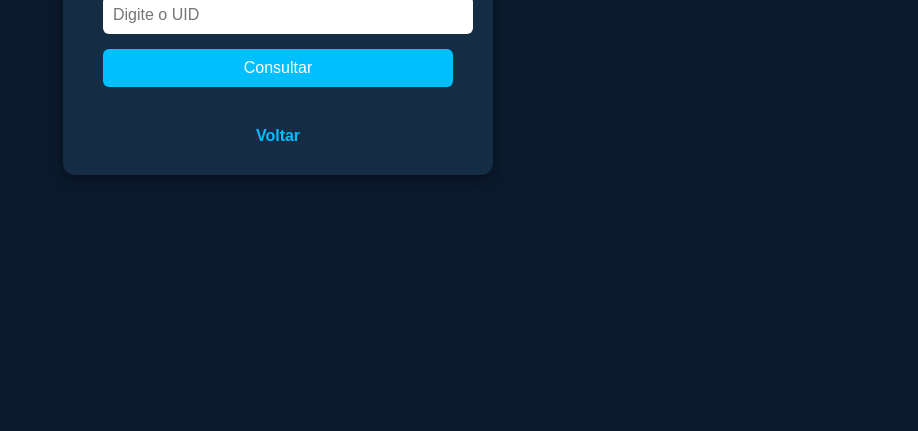
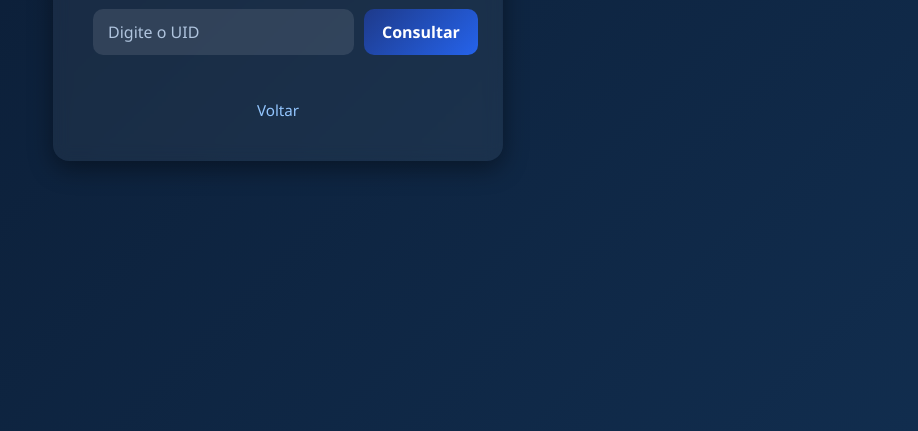
Before and after one commit to PedroFialhoo/RFID, a website: page views/consultar.html in a window 1280 px wide. Shown: the part 369-800 px from the top of the page, without its empty margins (362-1280 px from the left). Drawn offline with Linux system fonts and the light colour scheme.

Commit message:
refactor front-end

```diff
--- a/css/cadastrar.css
+++ b/css/cadastrar.css
@@ -1,62 +1,104 @@
-body {
+/* Reset básico */
+* {
     margin: 0;
-    font-family: Arial, sans-serif;
-    background-color: #0d1117;
-    color: #ffffff;
-    display: flex;
-    justify-content: center;
-    align-items: center;
-    height: 100vh;
+    padding: 0;
+    box-sizing: border-box;
+    font-family: "Segoe UI", Roboto, Arial, sans-serif;
 }
 
-.container {
-    text-align: center;
-    background-color: #161b22;
-    padding: 40px;
-    border-radius: 12px;
-    box-shadow: 0 0 20px #1c8cff33;
+/* Fundo em azul escuro com gradiente */
+body {
+    height: 100vh;
+    display: flex;
+    align-items: center;
+    justify-content: center;
+    background: linear-gradient(135deg, #0a192f, #112d4e);
+    color: #f0f4f8;
 }
 
-h1 {
-    color: #58a6ff;
-    margin-bottom: 30px;
+/* Container central */
+.container {
+    width: 100%;
+    max-width: 400px;
+    text-align: center;
+    padding: 40px;
+    background: rgba(255, 255, 255, 0.05);
+    border-radius: 16px;
+    backdrop-filter: blur(8px);
+    box-shadow: 0 8px 25px rgba(0, 0, 0, 0.4);
+    animation: fadeIn 1s ease;
 }
 
-input {
-    display: block;
-    margin: 10px auto;
-    padding: 12px;
-    width: 250px;
-    border: none;
-    border-radius: 6px;
-    background-color: #0d1117;
+/* Título */
+.container h1 {
+    font-size: 1.9rem;
+    margin-bottom: 25px;
     color: #ffffff;
-    border: 1px solid #58a6ff;
 }
 
-button {
-    margin-top: 20px;
-    padding: 12px 25px;
+/* Formulário */
+form {
+    display: flex;
+    flex-direction: column;
+    gap: 15px;
+    margin-bottom: 20px;
+}
+
+/* Campos de entrada */
+form input {
+    padding: 12px 15px;
     border: none;
-    border-radius: 6px;
-    background-color: #58a6ff;
-    color: #0d1117;
-    font-weight: bold;
-    cursor: pointer;
+    border-radius: 10px;
+    outline: none;
+    font-size: 1rem;
+    color: #fff;
+    background: rgba(255, 255, 255, 0.1);
     transition: 0.3s;
 }
 
-button:hover {
-    background-color: #1c8cff;
+form input::placeholder {
+    color: #b0c4de;
 }
 
+form input:focus {
+    background: rgba(255, 255, 255, 0.2);
+    box-shadow: 0 0 0 2px #2563eb;
+}
+
+/* Botão principal */
+form button {
+    padding: 12px;
+    border: none;
+    border-radius: 10px;
+    font-size: 1rem;
+    font-weight: 600;
+    color: #fff;
+    background: linear-gradient(135deg, #1e3a8a, #2563eb);
+    cursor: pointer;
+    transition: all 0.3s ease;
+}
+
+form button:hover {
+    background: linear-gradient(135deg, #2563eb, #3b82f6);
+    transform: translateY(-2px);
+}
+
+/* Botão voltar */
 .back {
     display: inline-block;
-    margin-top: 20px;
-    color: #58a6ff;
+    margin-top: 10px;
+    font-size: 0.95rem;
     text-decoration: none;
+    color: #93c5fd;
+    transition: color 0.3s;
 }
 
 .back:hover {
-    text-decoration: underline;
+    color: #ffffff;
 }
+
+/* Animação de entrada */
+@keyframes fadeIn {
+    from { opacity: 0; transform: scale(0.95); }
+    to { opacity: 1; transform: scale(1); }
+}
--- a/css/consultar.css
+++ b/css/consultar.css
@@ -1,89 +1,142 @@
-body {
+/* Reset básico */
+* {
     margin: 0;
-    font-family: 'Arial', sans-serif;
-    background: #0b1a2d;
-    color: #ffffff;
-    display: flex;
-    justify-content: center;
-    align-items: center;
-    height: 100vh;
+    padding: 0;
+    box-sizing: border-box;
+    font-family: "Segoe UI", Roboto, Arial, sans-serif;
 }
 
-.container {
-    background: #142c44;
-    padding: 30px 40px;
-    border-radius: 12px;
-    box-shadow: 0 4px 15px rgba(0,0,0,0.4);
-    text-align: center;
-    width: 350px;
+/* Fundo em azul escuro com gradiente */
+body {
+    height: 100vh;
+    display: flex;
+    align-items: center;
+    justify-content: center;
+    background: linear-gradient(135deg, #0a192f, #112d4e);
+    color: #f0f4f8;
 }
 
-h1 {
-    margin-bottom: 20px;
-    color: #00bfff;
+/* Container central */
+.container {
+    width: 100%;
+    max-width: 450px;
+    text-align: center;
+    padding: 40px;
+    background: rgba(255, 255, 255, 0.05);
+    border-radius: 16px;
+    backdrop-filter: blur(8px);
+    box-shadow: 0 8px 25px rgba(0, 0, 0, 0.4);
+    animation: fadeIn 1s ease;
 }
 
-form input {
-    width: 100%;
-    padding: 10px;
-    margin-bottom: 15px;
-    border: none;
-    border-radius: 6px;
-    outline: none;
-    font-size: 16px;
+/* Título */
+.container h1 {
+    font-size: 2rem;
+    margin-bottom: 25px;
+    color: #ffffff;
 }
 
-form button {
-    width: 100%;
-    padding: 10px;
-    background: #00bfff;
+/* Formulário */
+form {
+    display: flex;
+    gap: 10px;
+    margin-bottom: 25px;
+}
+
+/* Campo de entrada */
+form input {
+    flex: 1;
+    padding: 12px 15px;
     border: none;
-    border-radius: 6px;
+    border-radius: 10px;
+    outline: none;
+    font-size: 1rem;
     color: #fff;
-    font-size: 16px;
-    cursor: pointer;
+    background: rgba(255, 255, 255, 0.1);
     transition: 0.3s;
 }
 
-form button:hover {
-    background: #009acd;
+form input::placeholder {
+    color: #b0c4de;
 }
 
-.resultado {
-    margin-top: 20px;
+form input:focus {
+    background: rgba(255, 255, 255, 0.2);
+    box-shadow: 0 0 0 2px #2563eb;
 }
 
+/* Botão */
+form button {
+    padding: 12px 18px;
+    border: none;
+    border-radius: 10px;
+    font-size: 1rem;
+    font-weight: 600;
+    color: #fff;
+    background: linear-gradient(135deg, #1e3a8a, #2563eb);
+    cursor: pointer;
+    transition: all 0.3s ease;
+}
+
+form button:hover {
+    background: linear-gradient(135deg, #2563eb, #3b82f6);
+    transform: translateY(-2px);
+}
+
+/* Área de resultado */
+.resultado {
+    margin-top: 15px;
+}
+
+/* Card de resultado */
 .card {
-    background: #1f3a5f;
-    padding: 15px 20px;
-    border-radius: 10px;
-    box-shadow: 0 2px 8px rgba(0,0,0,0.3);
+    background: rgba(255, 255, 255, 0.08);
+    border-radius: 12px;
+    padding: 20px;
+    margin-top: 10px;
     text-align: left;
+    box-shadow: 0 4px 15px rgba(0, 0, 0, 0.3);
+    animation: fadeInUp 0.6s ease;
 }
 
 .card h2 {
-    margin: 0 0 10px 0;
-    color: #00ffff;
+    margin-bottom: 8px;
+    color: #93c5fd;
 }
 
 .card p {
-    margin: 0;
-    font-size: 14px;
+    font-size: 0.95rem;
+    color: #f0f4f8;
 }
 
+/* Mensagem de erro */
 .erro {
-    color: #ff4d4d;
-    font-weight: bold;
+    color: #f87171;
+    font-weight: 600;
+    margin-top: 10px;
 }
 
+/* Link voltar */
 .back {
     display: inline-block;
     margin-top: 20px;
-    color: #00bfff;
+    font-size: 0.95rem;
     text-decoration: none;
-    font-weight: bold;
+    color: #93c5fd;
+    transition: color 0.3s;
 }
 
 .back:hover {
-    color: #009acd;
+    color: #ffffff;
 }
+
+/* Animações */
+@keyframes fadeIn {
+    from { opacity: 0; transform: scale(0.95); }
+    to { opacity: 1; transform: scale(1); }
+}
+
+@keyframes fadeInUp {
+    from { opacity: 0; transform: translateY(15px); }
+    to { opacity: 1; transform: translateY(0); }
+}
--- a/css/index.css
+++ b/css/index.css
@@ -1,36 +1,68 @@
-body {
+/* Reset básico */
+* {
     margin: 0;
-    font-family: Arial, sans-serif;
-    background: #0d1117; /* fundo escuro */
-    color: #ffffff;
-    display: flex;
-    justify-content: center;
-    align-items: center;
-    height: 100vh;
+    padding: 0;
+    box-sizing: border-box;
+    font-family: "Segoe UI", Roboto, Arial, sans-serif;
 }
 
+/* Fundo moderno em azul escuro com gradiente */
+body {
+    height: 100vh;
+    display: flex;
+    align-items: center;
+    justify-content: center;
+    background: linear-gradient(135deg, #0a192f, #112d4e);
+    color: #f0f4f8;
+}
+
+/* Container central */
 .container {
     text-align: center;
+    padding: 40px 50px;
+    background: rgba(255, 255, 255, 0.05);
+    border-radius: 16px;
+    backdrop-filter: blur(8px);
+    box-shadow: 0 8px 25px rgba(0, 0, 0, 0.4);
+    animation: fadeIn 1s ease;
 }
 
-h1 {
-    color: #58a6ff; /* azul puxado */
-    margin-bottom: 40px;
+/* Título */
+.container h1 {
+    font-size: 2.2rem;
+    margin-bottom: 30px;
+    color: #ffffff;
+    letter-spacing: 1px;
 }
 
-.buttons .btn {
-    display: inline-block;
-    margin: 10px;
-    padding: 15px 30px;
-    text-decoration: none;
-    color: #0d1117;
-    background-color: #58a6ff;
-    border-radius: 8px;
-    font-weight: bold;
-    transition: 0.3s;
+/* Botões */
+.buttons {
+    display: flex;
+    flex-direction: column;
+    gap: 15px;
 }
 
-.buttons .btn:hover {
-    background-color: #1c8cff;
+.btn {
+    display: inline-block;
+    padding: 14px 24px;
+    border-radius: 12px;
+    font-size: 1.1rem;
+    font-weight: 600;
+    text-decoration: none;
     color: #ffffff;
+    background: linear-gradient(135deg, #1e3a8a, #2563eb);
+    transition: all 0.3s ease;
+    box-shadow: 0 4px 15px rgba(0, 0, 0, 0.3);
 }
+
+.btn:hover {
+    background: linear-gradient(135deg, #2563eb, #3b82f6);
+    transform: translateY(-3px);
+    box-shadow: 0 6px 20px rgba(0, 0, 0, 0.4);
+}
+
+/* Animação de entrada */
+@keyframes fadeIn {
+    from { opacity: 0; transform: scale(0.95); }
+    to { opacity: 1; transform: scale(1); }
+}
--- a/index.js
+++ b/index.js
@@ -32,8 +32,8 @@ app.get("/consultar-uid", (req, res) => {
             console.log("UID encontrado:", resultado);
             res.json({ status: "sucesso", resultado });
         } else {
-            console.log("UID não encontrado");
-            res.redirect('/cadastrar')
+            console.log("UID não encontrado")
+            return res.status(404).json({ status: "erro", resultado: null })
         }
     })
 })
--- a/views/consultar.html
+++ b/views/consultar.html
@@ -28,17 +28,27 @@
             try {
                 const res = await fetch(`/consultar-uid?uid=${encodeURIComponent(uid)}`);
                 const data = await res.json();
-                const registro = data.resultado[0]
 
                 if (res.ok && data.status === "sucesso") {
                     const card = document.createElement('div');
+                    const registro = data.resultado[0]
                     card.className = 'card';
                     card.innerHTML = `
                         <h2>${registro.nome}</h2>
                         <p><strong>UID:</strong> ${registro.uid}</p>
                     `;
                     resultado.appendChild(card);
-                } else {
+                }
+                else if (res.ok && data.status === "erro"){
+                    const card = document.createElement('div');
+                    card.className = 'card';
+                    card.innerHTML = `
+                        <h2>Usuário não cadastrado</h2>
+                        <p><strong>UID:</strong> não cadastrado</p>
+                    `;
+                    resultado.appendChild(card);
+                }
+                else {
                     throw new Error(data.mensagem || 'UID não encontrado');
                 }
 
```
Also changed, not shown: 1 other file.
